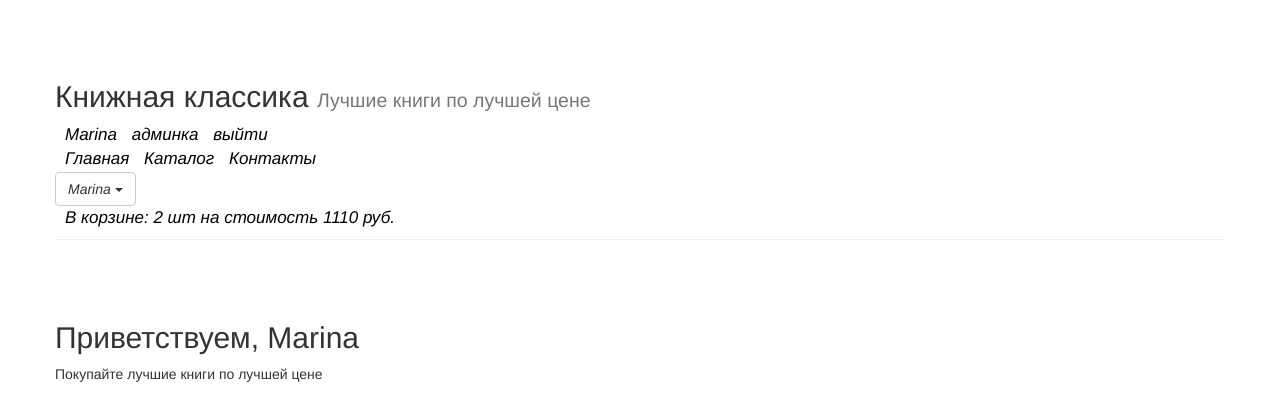
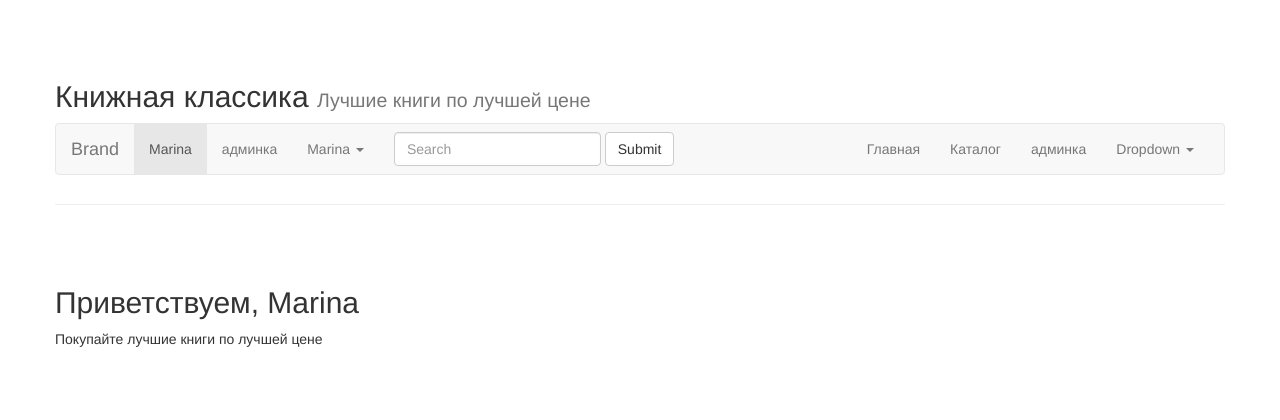
Before and after one commit to marimba25/bookshop, a Django app: page / in a window 1280 px wide. Shown: the top 420 px of the page. Run offline with Django 3.2, Linux system fonts and the light colour scheme; a user stored in the database is signed in; data comes from the database, SQL or seed files in the repository; some libraries are stand-ins or nearby versions.

Commit message:
inc_menu

```diff
--- /dev/null
+++ b/mainapp/templates/mainapp/includes/inc_menu_2.html
@@ -0,0 +1,61 @@
+<nav class="navbar navbar-default">
+  <div class="container-fluid">
+    <!-- Brand and toggle get grouped for better mobile display -->
+    <div class="navbar-header">
+      <button type="button" class="navbar-toggle collapsed" data-toggle="collapse" data-target="#bs-example-navbar-collapse-1" aria-expanded="false">
+        <span class="sr-only">Toggle navigation</span>
+        <span class="icon-bar"></span>
+        <span class="icon-bar"></span>
+        <span class="icon-bar"></span>
+      </button>
+      <a class="navbar-brand" href="#">Brand</a>
+    </div>
+
+    <!-- Collect the nav links, forms, and other content for toggling -->
+    <div class="collapse navbar-collapse" id="bs-example-navbar-collapse-1">
+      <ul class="nav navbar-nav">
+          {% if user.is_authenticated %}
+        <li class="active"><a href="{% url 'auth:edit' %}">
+            {{ user.first_name|default:'Пользователь' }} <span class="sr-only">(current)</span></a></li>
+          {% endif %}
+          {% if user.is_superuser %}
+        <li><a href="{% url 'adminka:users' %}">админка</a></li>
+          {% endif %}
+
+        <li class="dropdown">
+          <a href="#" class="dropdown-toggle" data-toggle="dropdown" role="button" aria-haspopup="true" aria-expanded="false">{{ user.first_name|default:'Пользователь' }} <span class="caret"></span></a>
+          <ul class="dropdown-menu">
+            <li><a href="{% url 'auth:edit' %}">профиль</a></li>
+            <li><a href="{% url 'ordersapp:orders_list' %}">заказы</a></li>
+            <li><a href="#">Something else here</a></li>
+            <li role="separator" class="divider"></li>
+            <li><a href="#">Separated link</a></li>
+            <li role="separator" class="divider"></li>
+            <li><a href="#">One more separated link</a></li>
+          </ul>
+        </li>
+      </ul>
+      <form class="navbar-form navbar-left">
+        <div class="form-group">
+          <input type="text" class="form-control" placeholder="Search">
+        </div>
+        <button type="submit" class="btn btn-default">Submit</button>
+      </form>
+      <ul class="nav navbar-nav navbar-right">
+        <li><a href="{% url 'main' %}">Главная</a></li>
+          <li><a href="{% url 'catalog' %}">Каталог</a></li>
+          <li><a href="{% url 'adminka:users' %}">админка</a></li>
+        <li class="dropdown">
+          <a href="#" class="dropdown-toggle" data-toggle="dropdown" role="button" aria-haspopup="true" aria-expanded="false">Dropdown <span class="caret"></span></a>
+          <ul class="dropdown-menu">
+            <li><a href="#">Action</a></li>
+            <li><a href="#">Another action</a></li>
+            <li><a href="#">Something else here</a></li>
+            <li role="separator" class="divider"></li>
+            <li><a href="#">Separated link</a></li>
+          </ul>
+        </li>
+      </ul>
+    </div><!-- /.navbar-collapse -->
+  </div><!-- /.container-fluid -->
+</nav>
--- a/mainapp/templates/mainapp/index.html
+++ b/mainapp/templates/mainapp/index.html
@@ -20,7 +20,7 @@
             <div class="page-header">
                 <h1>Книжная классика <small>Лучшие книги по лучшей цене</small></h1>
 
-            {% include "mainapp/includes/inc_menu.html" %}
+            {% include "mainapp/includes/inc_menu_2.html" %}
             </div>
         <hr>
         <h2>Приветствуем, {{ username | default_if_none:"%юзернейм%" | title }}</h2>
```
